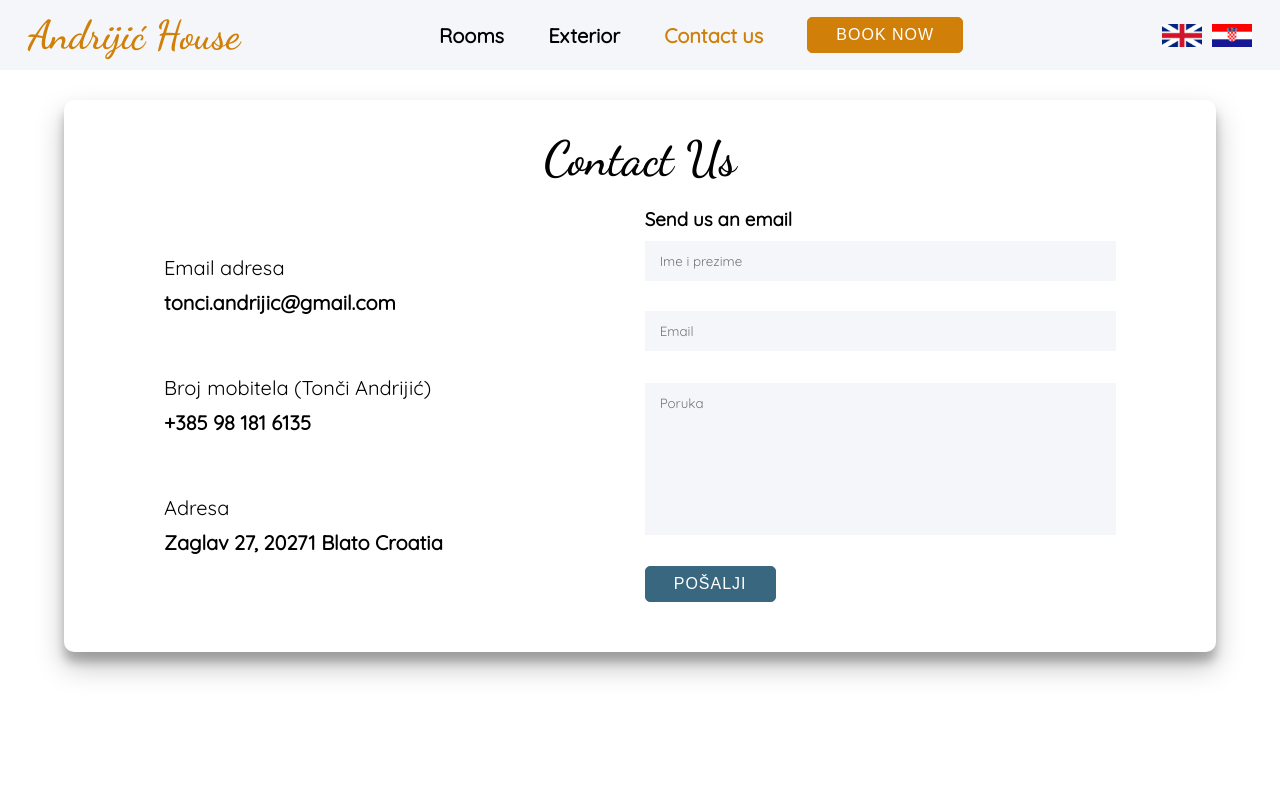
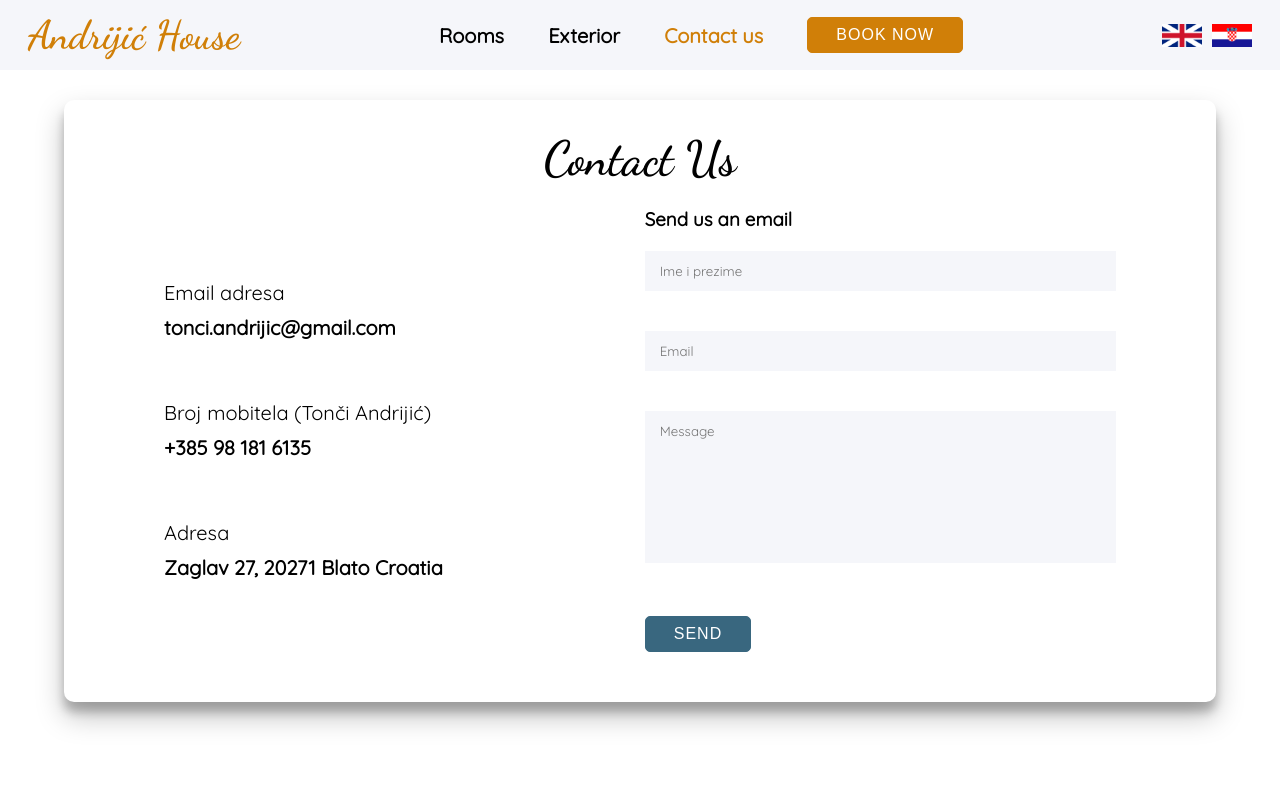
Before and after one commit to kramlj00/VinumBibens, a Next.js app: page /contact in a window 1280 px wide. Shown: the top 800 px of the page. Built offline with nearby package versions, Linux system fonts and the light colour scheme.

Commit message:
Send email using Sendgrid

```diff
--- a/components/ContactForm/contact.module.scss
+++ b/components/ContactForm/contact.module.scss
@@ -69,6 +69,10 @@
   }
 }
 
+.contactForm {
+  margin-top: 20px;
+}
+
 .sendEmailBtn {
   text-transform: uppercase;
   letter-spacing: 1px;
@@ -92,17 +96,20 @@
   }
 }
 
+.inputContainer {
+  height: 80px;
+}
+
 .errorMessage {
-  margin-left: auto;
-  margin-right: auto;
-  width: 100%;
-  margin-top: -15px;
-  font-weight: bold;
   color: $color-red-20;
-  position: absolute;
   font-size: $font-size-medium;
+  height: 20px;
 
   @media screen and (max-width: $tablet) {
     font-size: $font-size-medium-small;
   }
 }
+
+.textareaContainer {
+  height: 190px;
+}
--- a/components/ContactForm/index.jsx
+++ b/components/ContactForm/index.jsx
@@ -1,33 +1,41 @@
 import React, { useState } from "react";
 import styles from "./contact.module.scss";
+import { useForm } from "react-hook-form";
+import axios from "axios";
 
 const ContactForm = () => {
-  const [senderName, setSenderName] = useState("");
-  const [senderEmail, setSenderEmail] = useState("");
-  const [message, setMessage] = useState("");
-  const [isSenderNameValid, setIsSenderNameValid] = useState(true);
-  const [isSenderEmailValid, setIsSenderEmailValid] = useState(true);
-  const [isEmailSent, setIsEmailSent] = useState(false);
-  const [showEmailErrorMessage, setShowEmailErrorMessage] = useState(false);
-  const [showEmailSuccessMessage, setShowEmailSuccessMessage] = useState(false);
+  const [submitted, setSubmitted] = useState(false);
+  const [status, setStatus] = useState("");
+  const {
+    register,
+    handleSubmit,
+    formState: { errors },
+    reset,
+  } = useForm();
 
-  const handleSenderNameChange = (value, setValue, setIsValueValid) => {
-    if (/^[a-z\u0161\u0111\u010D\u0107\u017E\u00EB\u002D ]*$/gi.test(value)) {
-      setValue(value);
-    }
-    !value.length || value.length < 3
-      ? setIsValueValid(false)
-      : setIsValueValid(true);
+  async function onSubmitForm(values) {
+    setSubmitted(true);
+
+    let config = {
+      method: "post",
+      url: `${process.env.NEXT_PUBLIC_API_URL}/api/contact`,
+      headers: {
+        "Content-Type": "application/json",
+      },
+      data: values,
     };
 
-  const handleEmailChange = (value) => {
-    setSenderEmail(value);
-    /^(([^<>()\]\\.,;:\s@"]+(\.[^<>()\]\\.,;:\s@"]+)*)|(".+"))@(([0-9]{1,3}\.[0-9]{1,3}\.[0-9]{1,3}\.[0-9]{1,3}])|(([a-zA-Z\-0-9]+\.)+[a-zA-Z]{2,}))$/.test(
-      value
-    )
-      ? setIsSenderEmailValid(true)
-      : setIsSenderEmailValid(false);
-  };
+    try {
+      const response = await axios(config);
+      if (response.status === 200) {
+        setStatus('success')
+        reset();
+      }
+    } catch (err) {
+      console.log(err);
+      setStatus('error')
+    }
+  }
 
   return (
     <div className={styles.container}>
@@ -53,53 +61,88 @@ const ContactForm = () => {
         </div>
         <section className={styles.contactFormContainer}>
           <h3>Send us an email</h3>
-          <form>
+          <form
+            className={styles.contactForm}
+            onSubmit={handleSubmit(onSubmitForm)}
+          >
+            <div className={styles.inputContainer}>
               <input
                 type="text"
-              value={senderName}
+                name="name"
                 placeholder="Ime i prezime"
-              required
-              onChange={(e) =>
-                handleSenderNameChange(
-                  e.target.value,
-                  setSenderName,
-                  setIsSenderNameValid
-                )
-              }
+                {...register("name", {
+                  required: "You must enter your name",
+                  minLength: {
+                    value: 3,
+                    message: "This is not long enough to be a name",
+                  },
+                  maxLength: {
+                    value: 120,
+                    message: "This is too long",
+                  },
+                  pattern: {
+                    value: /^[a-z\u0161\u0111\u010D\u0107\u017E\u00EB\u002D ]*$/gi,
+                    message: "Invalid name input",
+                  },
+                })}
               />
-            {!isSenderNameValid && senderName.length ? (
-              <p className={styles.errorMessage}>Wrong input</p>
-            ) : <></>}
+              <span className={styles.errorMessage}>
+                {errors?.name?.message}
+              </span>
+            </div>
+            <div className={styles.inputContainer}>
               <input
                 type="email"
-              value={senderEmail}
+                name="email"
                 placeholder="Email"
-              required
-              onChange={(e) =>
-                handleEmailChange(
-                  e.target.value,
-                  setSenderEmail,
-                  setIsSenderEmailValid
-                )
-              }
+                {...register("email", {
+                  required: "You must enter your email address",
+                  minLength: {
+                    value: 8,
+                    message: "This is not long enough to be an email",
+                  },
+                  maxLength: {
+                    value: 120,
+                    message: "This is too long",
+                  },
+                  pattern: {
+                    value: /^[A-Z0-9._%+-]+@[A-Z0-9.-]+\.[A-Z]{2,}$/i,
+                    message: "Invalid email address",
+                  },
+                })}
               />
-            {!isSenderEmailValid && senderEmail.length ? (
-              <p className={styles.errorMessage}>Wrong input</p>
-            ) : <></>}
+              <span className={styles.errorMessage}>
+                {errors?.email?.message}
+              </span>
+            </div>
+            <div className={styles.textareaContainer}>
               <textarea
                 type="text"
                 cols="60"
                 rows="8"
                 id="description"
-              maxLength={3000}
-              placeholder="Poruka"
-              value={message}
-              onChange={(e) => {
-                setMessage(e.target.value);
-              }}
+                placeholder="Message"
+                name="message"
+                {...register("message", {
+                  required: "You must enter your message",
+                  message: "You must enter your message",
+                  minLength: {
+                    value: 10,
+                    message: "This is not long enough to be a message",
+                  },
+                  maxLength: {
+                    value: 3000,
+                    message:
+                      "Your message can't be longer than 3000 characters",
+                  },
+                })}
               />
+              <span className={styles.errorMessage}>
+                {errors?.message?.message}
+              </span>
+            </div>
             <button type="submit" className={styles.sendEmailBtn}>
-              Pošalji
+              Send
             </button>
           </form>
         </section>
--- a/package.json
+++ b/package.json
@@ -6,10 +6,13 @@
     "start": "next start"
   },
   "dependencies": {
+    "@sendgrid/mail": "^7.7.0",
+    "axios": "^0.27.2",
     "classnames": "^2.3.1",
     "next": "latest",
     "react": "17.0.2",
     "react-dom": "17.0.2",
+    "react-hook-form": "^7.34.0",
     "react-icons": "^4.4.0",
     "sass": "^1.54.3"
   },
--- /dev/null
+++ b/pages/api/contact.js
@@ -0,0 +1,28 @@
+import sendgrid from "@sendgrid/mail";
+
+sendgrid.setApiKey(process.env.SENDGRID_API_KEY);
+
+async function sendEmail(req, res) {
+  const { name, email, message } = req.body;
+
+  try {
+    await sendgrid.send({
+      to: "kristinaramljak5@gmail.com",
+      from: "kristinaramljak5@gmail.com",
+      subject: "Andrijić House",
+      text: `Novi upit za Andrijić House od ${name}. Email: ${email} Poruka: ${message}`,
+      html: `<div style="color:#444444; font-size:12px; line-height:20px; padding:16px 16px 16px 16px; text-align:Center;">
+        <img src="http://cdn.mcauto-images-production.sendgrid.net/bfb1bbfa00a8561b/3df4bf0e-7fea-4e91-a492-e101f032e89d/271x51.png" style="height: 50px; margin-bottom: 20px"/>
+        <h1 style="line-height:30px; margin-bottom:10px;">Novi upit za Andrijić House od ${name}</h1>
+        <p style="font-size: 18px;">Email: <strong>${email}</strong></p><br/>
+        <p style="font-size: 18px; line-height:30px; text-align:left;">Poruka: <strong>${message}</strong></p><br/>
+      /div>`,
+    });
+
+    return res.status(200).json({ status: "Ok" });
+  } catch (error) {
+    return res.status(error.statusCode || 500).json({ error: error.message });
+  }
+}
+
+export default sendEmail;
--- a/styles/global.scss
+++ b/styles/global.scss
@@ -25,8 +25,7 @@ h1 {
 input {
   border: none;
   padding: 12px 15px;
-  margin-top: 10px;
-  margin-bottom: 20px;
+  margin-bottom: 5px;
   width: 100%;
   font-family: $font-family-main;
   background-color: $color-gray-10;
@@ -40,7 +39,6 @@ input {
 textarea {
   border: none;
   padding: 12px 15px;
-  margin: 12px 0;
   width: 100%;
   resize: none;
   background-color: $color-gray-10;
```
Also changed, not shown: 1 other file (tests, documents, lock files or other folders). Lines whose indentation alone changed are shown as unchanged.
